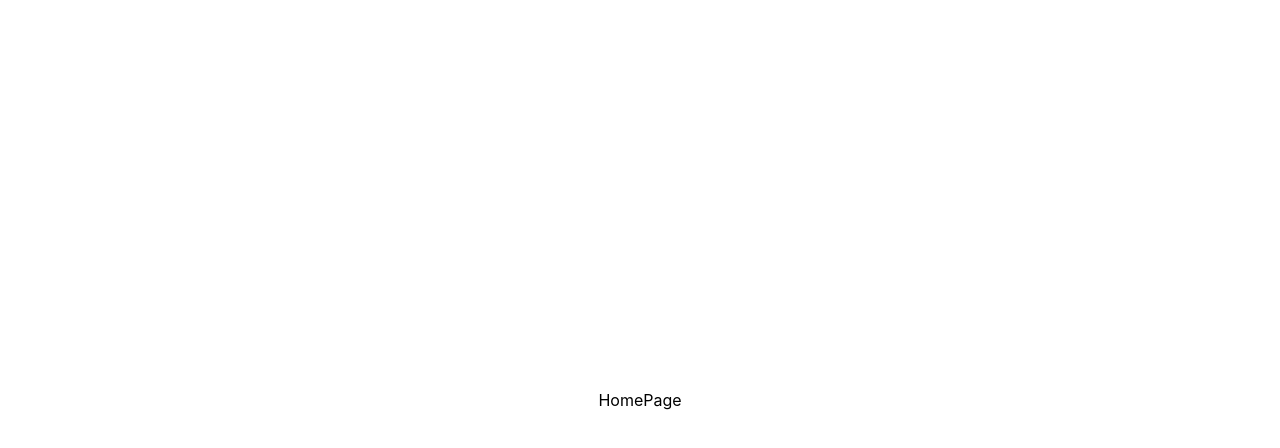
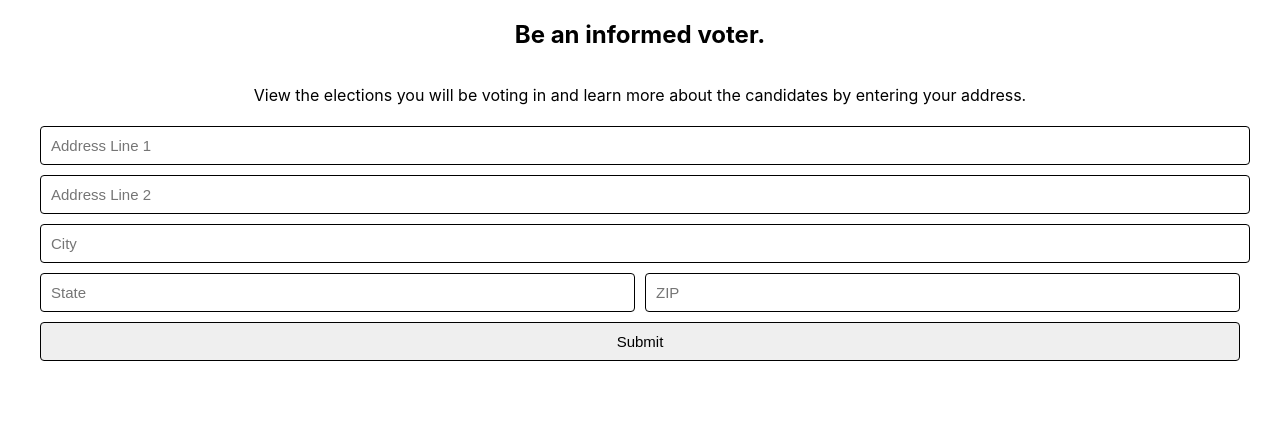
Before and after one commit to blewin1/whosRunningFrontend, a React (Create React App) app in the folder whos-running-app/: page / in a window 1280 px wide. Shown: the top 448 px of the page. Built offline with nearby package versions, Linux system fonts and the light colour scheme.

Commit message:
added Home page and started user Dashboard

```diff
--- /dev/null
+++ b/whos-running-app/src/components/AddressForm/AddressForm.jsx
@@ -0,0 +1,76 @@
+import React, { useState, useContext } from "react";
+import { UserContext } from "../../utils/userContext.js";
+import Flex from "../layout/Flex.jsx";
+import Button from "../Styled/Button.styled.jsx";
+import Input from "../Styled/Input.styled.jsx";
+
+const AddressForm = ({ history }) => {
+
+    const { setAddress } = useContext(UserContext)
+
+    const [input, setInput] = useState({
+        address1: "",
+        address2: "",
+        city: "",
+        state: "",
+        zip: "",
+    });
+
+    const handleChange = (event) => {
+        setInput({
+            ...input,
+            [event.target.name]: event.target.value,
+        });
+    };
+    const submitForm = async (event) => {
+        event.preventDefault();
+        setAddress(input)
+        setInput({ address1: "", address2: "", city: "", state: "", zip: "" });
+        history.push('/dashboard')
+    };
+
+    return (
+        <Flex as="form" onSubmit={submitForm} direction="column" width="100%">
+            <Input
+                type="text"
+                name="address1"
+                onChange={handleChange}
+                value={input.address1}
+                placeholder="Address Line 1"
+            />
+            <Input
+                type="text"
+                name="address2"
+                onChange={handleChange}
+                value={input.address2}
+                placeholder="Address Line 2"
+            />
+            <Input
+                type="text"
+                name="city"
+                onChange={handleChange}
+                value={input.city}
+                placeholder="City"
+            />
+            <Flex width="100%">
+                <Input
+                    type="text"
+                    name="state"
+                    onChange={handleChange}
+                    value={input.state}
+                    placeholder="State"
+                />
+                <Input
+                    type="text"
+                    name="zip"
+                    onChange={handleChange}
+                    value={input.zip}
+                    placeholder="ZIP"
+                />
+            </Flex>
+            <Button type="submit">Submit</Button>
+        </Flex>
+    );
+};
+
+export default AddressForm;
--- /dev/null
+++ b/whos-running-app/src/components/Styled/Button.styled.jsx
@@ -0,0 +1,9 @@
+import styled from "styled-components";
+
+export default styled.button`
+    font-size: 15px;
+    border: 1px solid black;
+    border-radius: 4px;
+    padding: 10px;
+    margin: 5px;
+`;
--- /dev/null
+++ b/whos-running-app/src/components/Styled/Input.styled.jsx
@@ -0,0 +1,11 @@
+import styled from 'styled-components'
+
+export default styled.input`
+    font-size: 15px;
+    border: 1px solid black;
+    border-radius: 4px;
+    padding: 10px;
+    margin: 5px;
+    width: 100%;
+    box-sizing: border-box;
+`
--- a/whos-running-app/src/components/layout/Flex.jsx
+++ b/whos-running-app/src/components/layout/Flex.jsx
@@ -6,7 +6,10 @@ const Flex = styled.div`
     justify-content: ${props => props.justifyContent || 'center'};
     align-items: ${props => props.alignItems || ''};
     flex-wrap: ${props => props.wrap || 'nowrap'};
-    height: ${props => props.height || ''}
+    height: ${props => props.height || ''};
+    padding: ${props => props.padding || ''};
+    margin: ${props => props.margin || ''};
+    width: ${props => props.width || ''};
 `
 
 export default Flex
--- a/whos-running-app/src/components/routes/HomePage/HomePage.jsx
+++ b/whos-running-app/src/components/routes/HomePage/HomePage.jsx
@@ -1,12 +1,24 @@
-import React from 'react'
-import Flex from '../../layout/Flex'
+import React from "react";
+import AddressForm from "../../AddressForm/AddressForm";
+import Flex from "../../layout/Flex";
 
-const HomePage = () => {
+const HomePage = ({ history }) => {
     return (
-        <Flex alignItems="center" height="100vh" >
-            HomePage
+        <Flex
+            alignItems="center"
+            justifyContent="start"
+            direction="column"
+            height="100vh"
+            padding="0 35px"
+        >
+            <h2>Be an informed voter.</h2>
+            <p>
+                View the elections you will be voting in and learn more about
+                the candidates by entering your address.
+            </p>
+            <AddressForm history={history} />
         </Flex>
-    )
-}
+    );
+};
 
-export default HomePage
+export default HomePage;
--- a/whos-running-app/src/components/routes/UserDashboard/UserDashboard.jsx
+++ b/whos-running-app/src/components/routes/UserDashboard/UserDashboard.jsx
@@ -1,11 +1,32 @@
-import React from 'react'
+import React, { useContext, useEffect } from "react";
+import { UserContext } from "../../../utils/userContext.js";
 
-const UserDashboard = (props) => {
+const UserDashboard = ({ history }) => {
+    const { user, address, setAddress } = useContext(UserContext); //SetAddress just here temporarily
+
+    useEffect(() => {
+        //check if user exists in context
+        //check if address exists in context
+        if(!address) {
+            setAddress({ city: 'Dallas', state: 'TX'})
+        }
+
+        //if not, check if user exists in localstorage and call api to get user information
+
+        //otherwise redirect to home page
+        // history.push("/");
+    }, []);
+
+    if(!address) {
+        return <h1>Loading...</h1>
+    }
+
     return (
         <div>
-            User Dashboard
+            <h2>Name Here</h2>
+            <span>{`${address.city}, ${address.state}`}</span>
         </div>
-    )
-}
+    );
+};
 
-export default UserDashboard
+export default UserDashboard;
--- a/whos-running-app/src/index.js
+++ b/whos-running-app/src/index.js
@@ -4,10 +4,13 @@ import './index.css';
 import App from './App';
 import * as serviceWorker from './serviceWorker';
 import { BrowserRouter as Router } from 'react-router-dom';
+import UserProvider from "./utils/userContext"
 
 ReactDOM.render(
   <Router>
-    <App />
+      <UserProvider>
+          <App />
+      </UserProvider>
   </Router>,
   document.getElementById('root')
 );
--- /dev/null
+++ b/whos-running-app/src/utils/userContext.js
@@ -0,0 +1,16 @@
+import React, { createContext, useState } from "react";
+
+export const UserContext = createContext(null);
+
+export default ({ children }) => {
+    const [user, setUser] = useState(null);
+    const [address, setAddress] = useState(null);
+
+    return (
+        <UserContext.Provider
+            value={{ user, setUser, address, setAddress }}
+        >
+            {children}
+        </UserContext.Provider>
+    );
+};
```
Also changed, not shown: whos-running-app/src/utils/apiConfig.js (renamed from whos-running-app/src/apiConfig.js).
